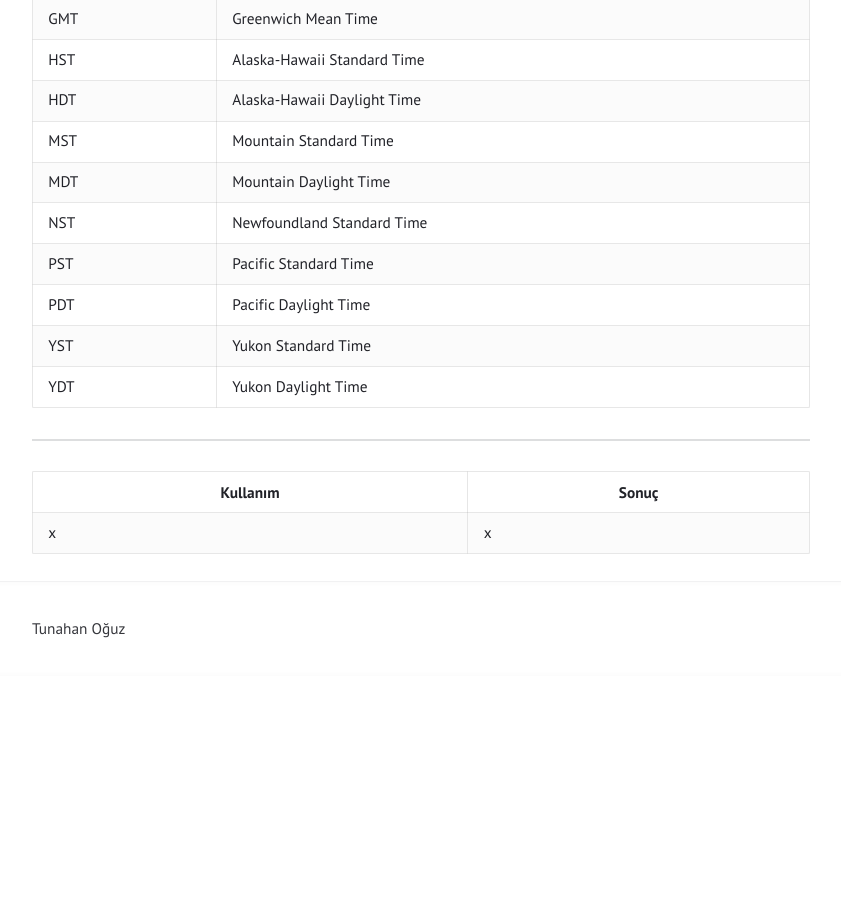
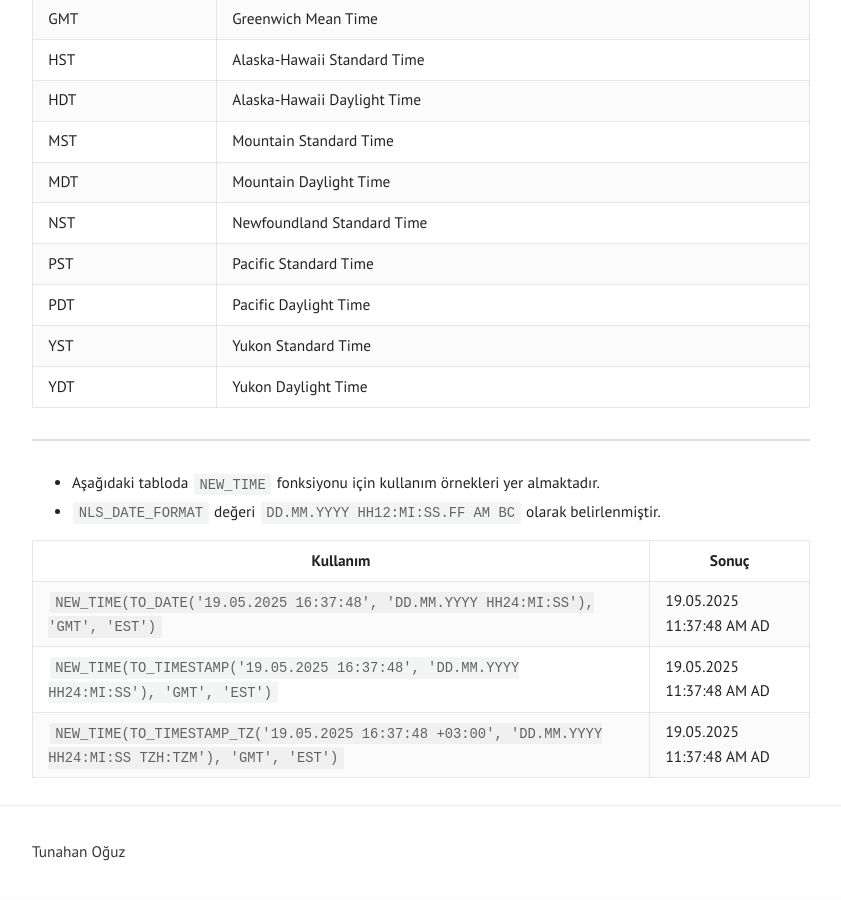
Before and after one commit to tunahanoguz/tunahanoguz.github.io, a Jekyll site: the page built from _posts/2025-05-23-oracle-NEW_TIME-function.md, in a window 1280 px wide and 900 px high, scrolled down 883 px. Shown: the whole window, without its empty margins (219-1060 px from the left). Built offline with Jekyll 4.4.1, drawn with Linux system fonts in a browser that asks for light colours; before the commit the page ends 1559 px from its top, so only the background shows below that.

Commit message:
Update 2025-05-23-oracle-NEW_TIME-function.md

```diff
--- a/_posts/2025-05-23-oracle-NEW_TIME-function.md
+++ b/_posts/2025-05-23-oracle-NEW_TIME-function.md
@@ -40,6 +40,11 @@ Her iki zaman dilimi için de kullanılabilecek değerler aşağıdaki tabloda y
 
 ---
 
-| Kullanım | Sonuç |
-|----------|-------|
-| x        | x     |
+- Aşağıdaki tabloda `NEW_TIME` fonksiyonu için kullanım örnekleri yer almaktadır.
+- `NLS_DATE_FORMAT` değeri `DD.MM.YYYY HH12:MI:SS.FF AM BC` olarak belirlenmiştir.
+
+| Kullanım                                                                                                 | Sonuç                     |
+|----------------------------------------------------------------------------------------------------------|---------------------------|
+| `NEW_TIME(TO_DATE('19.05.2025 16:37:48', 'DD.MM.YYYY HH24:MI:SS'), 'GMT', 'EST')`                        | 19.05.2025 11:37:48 AM AD |
+| `NEW_TIME(TO_TIMESTAMP('19.05.2025 16:37:48', 'DD.MM.YYYY HH24:MI:SS'), 'GMT', 'EST')`                   | 19.05.2025 11:37:48 AM AD |
+| `NEW_TIME(TO_TIMESTAMP_TZ('19.05.2025 16:37:48 +03:00', 'DD.MM.YYYY HH24:MI:SS TZH:TZM'), 'GMT', 'EST')` | 19.05.2025 11:37:48 AM AD |
```
